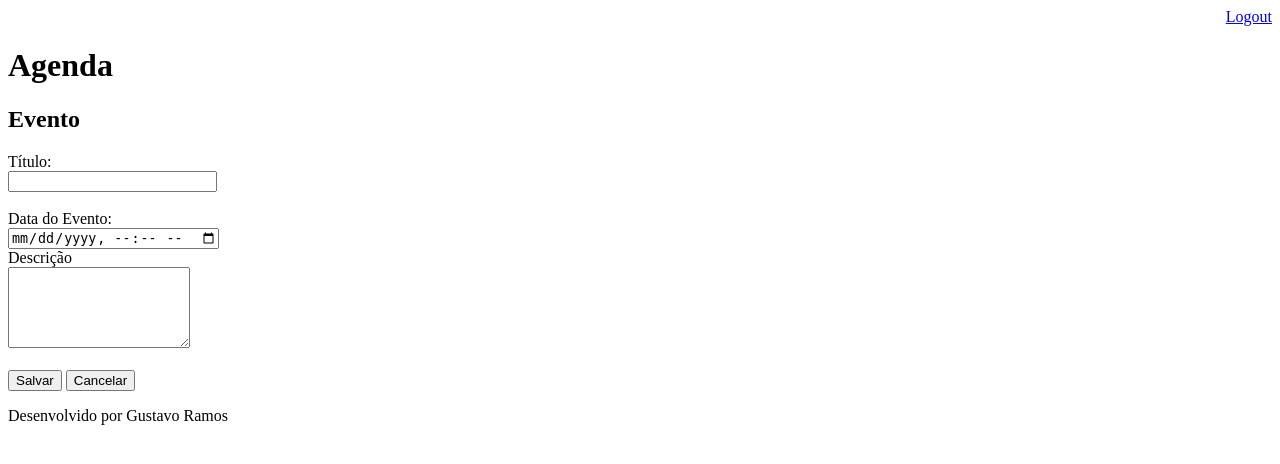
After one commit to gugovisk/agenda, a Django app: page /agenda/evento/ in a window 1280 px wide. The commit adds this page. Shown: the top 464 px of the page. Run offline with Django 4.2, Linux system fonts and the light colour scheme; a user stored in the database is signed in.

Commit message:
Incluindo template para inserção de eventos da agenda. Incluído o gitignore para ignorar os arquivos compilados.

```diff
--- a/agenda/urls.py
+++ b/agenda/urls.py
@@ -21,6 +21,8 @@ from django.views.generic import RedirectView
 urlpatterns = [
     path('admin/', admin.site.urls),
     path('agenda/', views.lista_eventos),
+    path('agenda/evento/', views.evento),
+    path('agenda/evento/submit', views.submit_evento),
     path('', RedirectView.as_view(url='/agenda/')),
     path('login/', views.login_user),
     path('login/submit', views.submit_login),
--- a/core/views.py
+++ b/core/views.py
@@ -34,3 +34,20 @@ def lista_eventos(request):
     evento = Evento.objects.filter(usuario=usuario)
     dados = {'eventos':evento}
     return render(request,'agenda.html', dados)
+
+@login_required(login_url='/login/')
+def evento(request):
+    return render(request, "evento.html")
+@login_required(login_url='/login/')
+def submit_evento(request):
+    if request.POST:
+        titulo = request.POST.get('titulo')
+        data_evento = request.POST.get('data_evento')
+        descricao = request.POST.get('descricao')
+        usuario = request.user
+        Evento.objects.create(titulo=titulo,
+                              data_evento=data_evento,
+                              descricao=descricao,
+                              usuario=usuario)
+
+    return redirect('/')
--- a/templates/agenda.html
+++ b/templates/agenda.html
@@ -2,7 +2,9 @@
 
 {% block content %}
     <h2>Agendamentos</h2>
-
+    <a href="evento/">
+        <button type="button">Novo Evento</button>
+    </a>
     <ul style="font-size: 18px">
         {% for evento in eventos %}
         <li>{{ evento.titulo }} - {{ evento.get_data_evento}}</li>
--- /dev/null
+++ b/templates/evento.html
@@ -0,0 +1,25 @@
+{% extends "model-page.html" %}
+
+{% block content %}
+
+<h2>Evento</h2>
+
+<form action="submit" method="POST">{% csrf_token %}
+    <label>Título: </label>
+    <br>
+    <input type="text" name="titulo" size="23">
+    <br><br>
+    <label> Data do Evento: </label>
+    <br>
+    <input TYPE="datetime-local" name="data_evento">
+    <br>
+    <label>Descrição</label><br>
+    <textarea name="descricao" rows="5 col="24"></textarea>
+    <br><br>
+    <button type="submit">Salvar</button>
+    <a href="/">
+        <button type="button">Cancelar</button>
+    </a>
+</form>
+
+{% endblock %}
```
Also changed, not shown: db.sqlite3, 1 other file.
